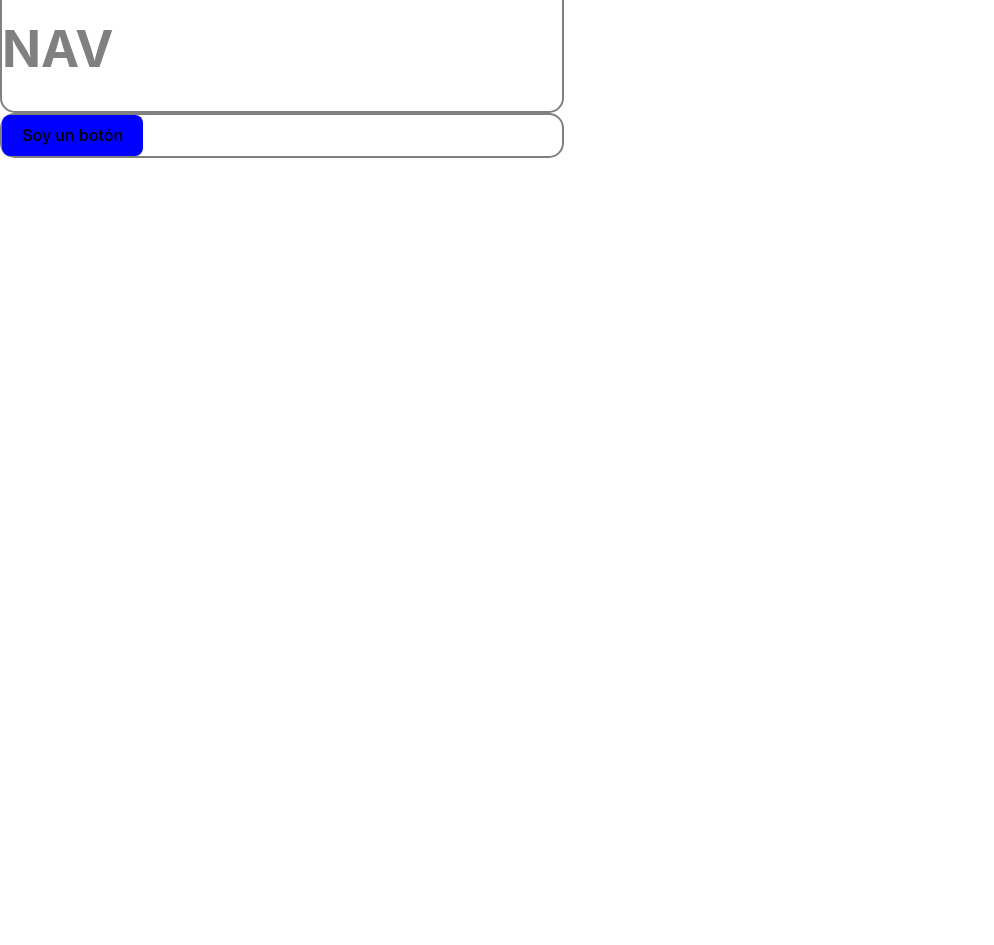
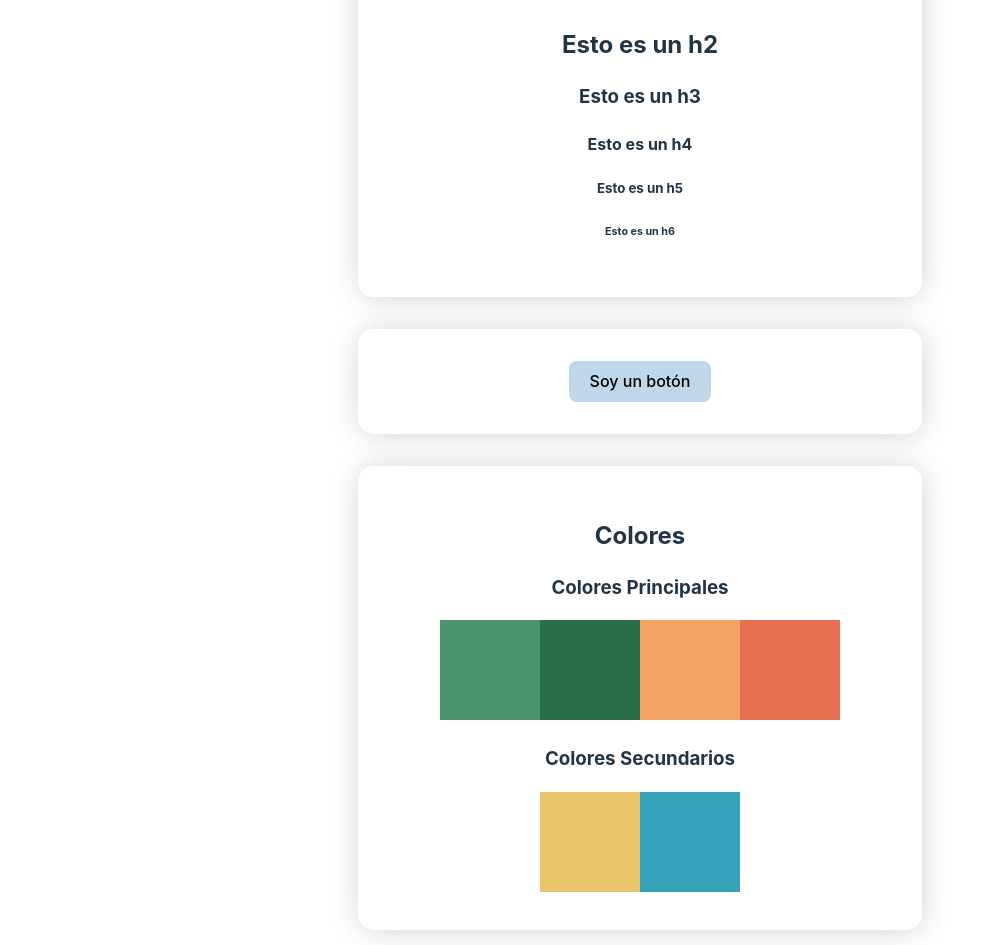
Before and after one commit to carugui/project-gamma, a React (Vite) app: page /styleguide in a window 1280 px wide. Shown: the part 747-1692 px from the top of the page, without its empty margins (0-994 px from the left). Before the commit the page ends 905 px from the top, so only its background shows below. Built offline with nearby package versions, Linux system fonts and the light colour scheme.

Commit message:
actualizaciones css

```diff
--- a/src/App.jsx
+++ b/src/App.jsx
@@ -19,7 +19,7 @@ function App() {
       <Topbar />
 
       <header>
-        <h1>Hola :P</h1>
+        <h1>Bienvenido :P</h1>
         <Link to ="/contact">Contacto</Link>
         <Link to ="/">Home</Link>
         <Link to ="/styleguide">Styleguide</Link>
--- a/src/components/button/Button.scss
+++ b/src/components/button/Button.scss
@@ -1,3 +1,3 @@
 button {
-    background-color: blue;
+    background-color: #BFD7EA;
 }
--- a/src/components/topbar/Topbar.jsx
+++ b/src/components/topbar/Topbar.jsx
@@ -5,7 +5,7 @@ function Topbar() {
 
   return (
     <>
-      <h1 className='topbar'>Hola</h1>
+      <h1 className='topbar'>Proyecto Gamma</h1>
     </>
   )
 }
--- a/src/components/topbar/Topbar.scss
+++ b/src/components/topbar/Topbar.scss
@@ -1,5 +1,5 @@
 @import '../../scss/mixins.scss';
 
 .topbar {
-    @include color-red;
+    background-color: #BFD7EA;
 }
--- a/src/scss/global.scss
+++ b/src/scss/global.scss
@@ -14,6 +14,13 @@
     -webkit-font-smoothing: antialiased;
     -moz-osx-font-smoothing: grayscale;
     -webkit-text-size-adjust: 100%;
+}
+
+#root {
+    max-width: 1280px;
+    margin: 0 auto;
+    padding: 2rem;
+    text-align: center;
 }
 
 a {
--- a/src/styleguide/Nav.jsx
+++ b/src/styleguide/Nav.jsx
@@ -3,5 +3,6 @@ import './style.scss'
 export default function Nav () {
     return <>
         <h1 className='nav'>NAV</h1>
+
     </>
 }
--- a/src/styleguide/Styleguide.jsx
+++ b/src/styleguide/Styleguide.jsx
@@ -8,6 +8,10 @@ export default function Styleguide () {
         <h1>Hola, soy el styleguide</h1>
 
         <div className='section'>
+            <Nav />
+        </div>
+
+        <div className='section' id='headers'>
             <h1>Esto es un h1</h1>
             <h2>Esto es un h2</h2>
             <h3>Esto es un h3</h3>
@@ -17,11 +21,21 @@ export default function Styleguide () {
         </div>
 
         <div className='section'>
-            <Nav />
+            <Button />
         </div>
 
         <div className='section'>
-            <Button />
+        <h2 className="titular-seccion">Colores</h2>
+
+            <h3>Colores Principales</h3>
+            <div className="seccion-color bg-color-green" data-color="#4C956C"></div>
+            <div className="seccion-color bg-color-green-dark" data-color="#2C6E49"></div>
+            <div className="seccion-color bg-color-orange" data-color="#F4A261"></div>
+            <div className="seccion-color bg-color-orange-dark" data-color="#E76F51"></div>
+
+            <h3>Colores Secundarios</h3>
+            <div className="seccion-color bg-color-yellow" data-color="#E9C46A"></div>
+            <div className="seccion-color bg-color-blue" data-color="#37A3BB"></div>
         </div>
 
     </>
--- a/src/styleguide/style.scss
+++ b/src/styleguide/style.scss
@@ -1,4 +1,59 @@
 .section {
-    border: 2px solid grey;
+
     border-radius: 15px;
+    background-color: white;
+    padding-top: 2rem;
+    padding-bottom: 2rem;
+    margin-bottom: 2rem;
+    box-shadow: 1px 1px 30px -1px rgba(0,0,0,0.18);
 }
+
+.seccion-color {
+    display: inline-block;
+    width: 100px;
+    height: 100px;
+    position: relative;
+}
+
+/* COLORES */
+.color-green {
+    color: #4C956C;
+}
+.bg-color-green {
+    background-color: #4C956C;
+}
+
+.color-green-dark {
+    color: #2C6E49;
+}
+.bg-color-green-dark {
+    background-color: #2C6E49;
+}
+
+.color-orange {
+    color: #F4A261;
+}
+.bg-color-orange {
+    background-color: #F4A261;
+}
+
+.color-orange-dark {
+    color: #E76F51;
+}
+.bg-color-orange-dark {
+    background-color: #E76F51;
+}
+
+.color-yellow {
+    color: #E9C46A;
+}
+.bg-color-yellow {
+    background-color: #E9C46A;
+}
+
+.color-blue {
+    color: #37A3BB;
+}
+.bg-color-blue {
+    background-color: #37A3BB;
+}
```
Also changed, not shown: 1 other file (tests, documents, lock files or other folders).
